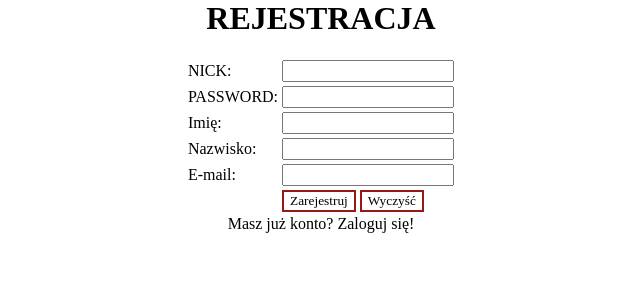
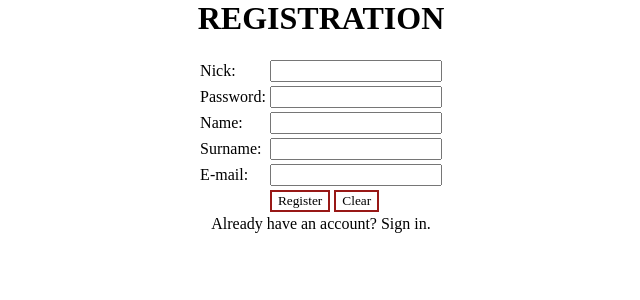
Before and after one commit to zdinozi/sklep, a PHP site: page /register.php in a window 1280 px wide. Shown: the top 300 px of the page, without its empty margins (319-959 px from the left). Run offline with PHP 8.4, Linux system fonts and the light colour scheme.

Commit message:
wersja 1.1

```diff
--- a/register.php
+++ b/register.php
@@ -9,15 +9,15 @@
 <body>
 <div id='register-register'>
 <form action='' method='post'>
-    <h1>REJESTRACJA</h1>
+    <h1>REGISTRATION</h1>
     <center><table>
-        <tr><td>NICK:</td><td><input type='text' name='nick' pattern="([A-Za-z0-9]){2,}"></td></tr>
-        <tr><td>PASSWORD:</td><td><input type='password' name='haslo' pattern="(?=.*\d)(?=.*[a-z])(?=.*[A-Z]).{5,}" title="Must contain at least one number and one uppercase and lowercase letter, and at least 5 or more characters"></td></tr>
-        <tr><td>Imię:</td><td><input type='text' name='imie' pattern="[a-zA-Ząęźżśóćńł]{3,20}$"></td></tr>
-        <tr><td>Nazwisko:</td><td><input type='text' name='nazwisko' pattern="[a-zA-Ząęźżśóćńł]{3,20}$"></td></tr>
+        <tr><td>Nick:</td><td><input type='text' name='nick' pattern="([A-Za-z0-9]){2,}"></td></tr>
+        <tr><td>Password:</td><td><input type='password' name='haslo' pattern="(?=.*\d)(?=.*[a-z])(?=.*[A-Z]).{5,}" title="Must contain at least one number and one uppercase and lowercase letter, and at least 5 or more characters"></td></tr>
+        <tr><td>Name:</td><td><input type='text' name='imie' pattern="[a-zA-Ząęźżśóćńł]{3,20}$"></td></tr>
+        <tr><td>Surname:</td><td><input type='text' name='nazwisko' pattern="[a-zA-Ząęźżśóćńł]{3,20}$"></td></tr>
         <tr><td>E-mail:</td><td><input type='email' name='mail'></td></tr>
-        <tr><td></td><td><input type=submit value="Zarejestruj" class="sbm"> <input type='reset' value="Wyczyść" class="sbm"></td></tr></table>
-<a href='login.php'>Masz już konto? Zaloguj się!</a>
+        <tr><td></td><td><input type=submit value="Register" class="sbm"> <input type='reset' value="Clear" class="sbm"></td></tr></table>
+<a href='login.php'>Already have an account? Sign in.</a>
        </form></div></center>
 <?php
     if(isset($_POST['nick']))
```
Also changed, not shown: account.php (+10 -3 lines), login.php (+5 -5 lines).
